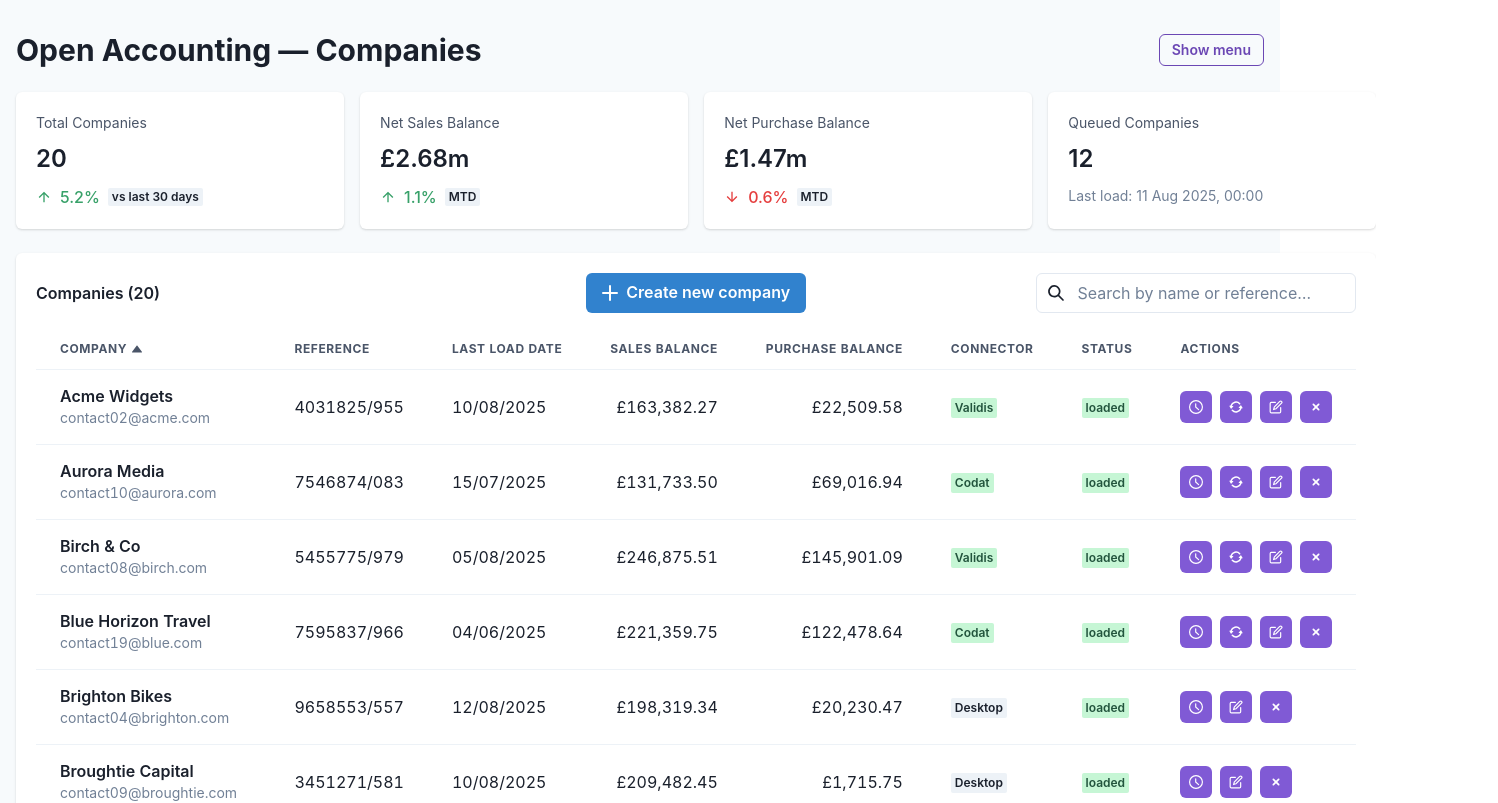
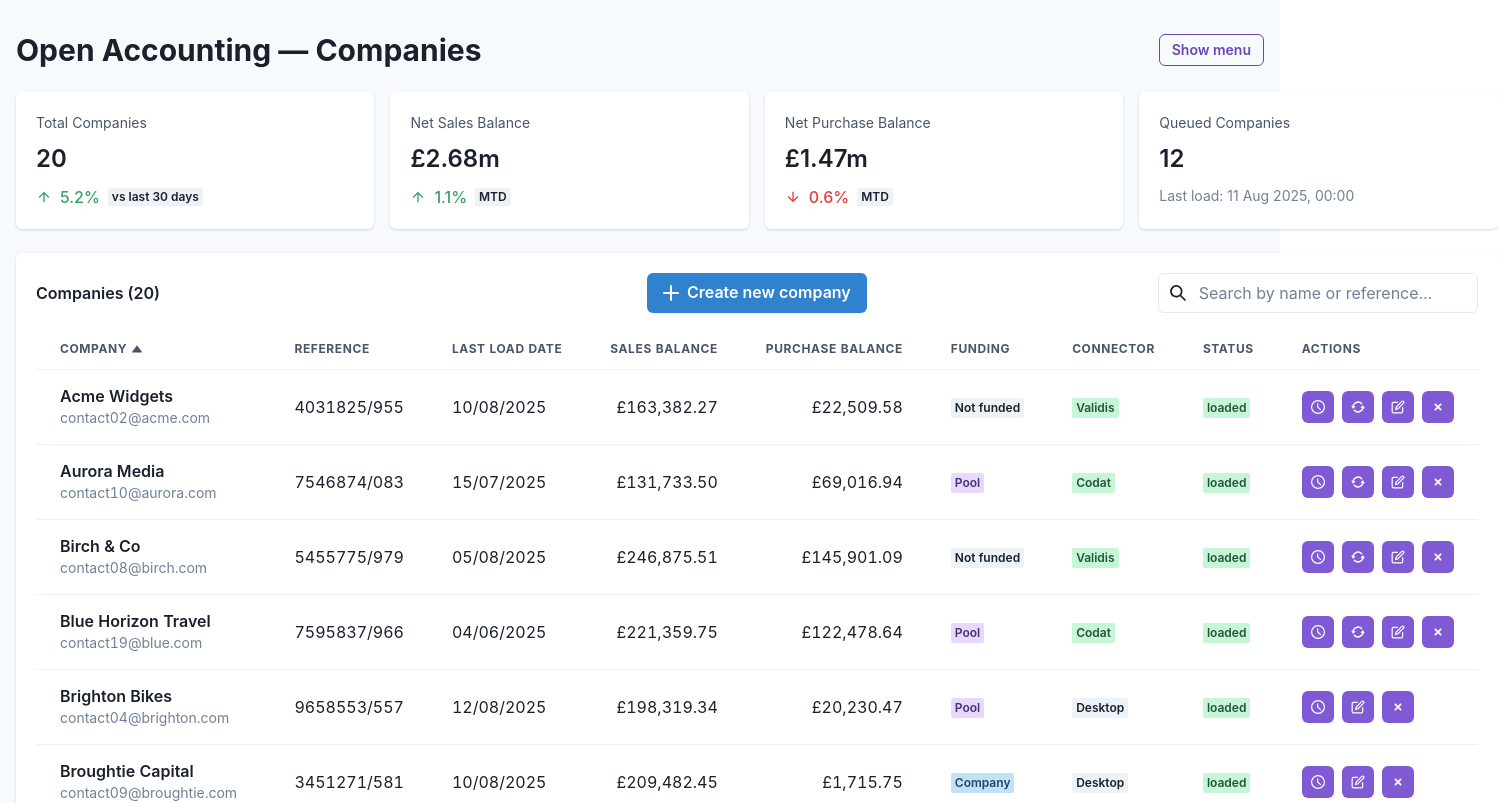
Before and after one commit to matbroughty/oa-ract-ui-wireframe, a React (Vite) app: page / in a window 1280 px wide. Shown: the top 803 px of the page, 1498 px wide, since content can reach past the window. Built offline with nearby package versions, Linux system fonts and the light colour scheme.

Commit message:
ADDED FUNDING STATUS COLUMN

```diff
--- a/src/App.tsx
+++ b/src/App.tsx
@@ -1,6 +1,6 @@
 import { useState } from 'react'
-import { Box, Card, CardBody, Container, Divider, Flex, Grid, GridItem, Heading, HStack, Icon, Spacer, Stack, Text, VStack, Button } from '@chakra-ui/react'
-import { SettingsIcon, AtSignIcon, TimeIcon } from '@chakra-ui/icons'
+import { Box, Card, CardBody, Container, Divider, Flex, Grid, GridItem, Heading, HStack, Icon, Spacer, Stack, Text, VStack, Button, useToast } from '@chakra-ui/react'
+import { SettingsIcon, AtSignIcon, TimeIcon, InfoIcon } from '@chakra-ui/icons'
 import CompaniesTable from './pages/CompaniesTable'
 import StatCard from './components/Cards/StatCard'
 import { metrics } from './data/metrics'
@@ -21,7 +21,7 @@ export default function App() {
     return seedCompanies.filter(c => c.status === 'cloud' && (c.salesBalanceGBP !== 0 || c.purchaseBalanceGBP !== 0) && daysSince(c.lastLoadDate) > 10).length
   })()
 
-  type Section = 'Companies' | 'System' | 'User' | 'Recent Activity'
+  type Section = 'Companies' | 'System' | 'User' | 'Recent Activity' | 'Survey'
   const [section, setSection] = useState<Section>('Companies')
   const [showMenu, setShowMenu] = useState(false)
 
--- a/src/components/Company/CompanyPanel.tsx
+++ b/src/components/Company/CompanyPanel.tsx
@@ -57,6 +57,14 @@ export type Retentions = {
   approved: number
 }
 
+export type Ageing = {
+  notDue: number
+  d30: number
+  d60: number
+  d90: number
+  over: number
+}
+
 export type Transaction = {
   id: string
   customerName: string
@@ -108,6 +116,38 @@ function BarChart({ data }: { data: Retentions }) {
               </Box>
             </Box>
             <Text w="60px" textAlign="right" fontWeight="semibold">{pct}%</Text>
+          </HStack>
+        )
+      })}
+    </VStack>
+  )
+}
+
+function AgeingBarChart({ ageing }: { ageing: Ageing }) {
+  const items = [
+    { key: 'notDue' as const, label: 'Not Due', value: ageing.notDue },
+    { key: 'd30' as const, label: '30 days', value: ageing.d30 },
+    { key: 'd60' as const, label: '60 days', value: ageing.d60 },
+    { key: 'd90' as const, label: '90 days', value: ageing.d90 },
+    { key: 'over' as const, label: 'Over', value: ageing.over },
+  ]
+  const max = Math.max(1, ...items.map(i => i.value))
+  function fmtGBP(n: number) {
+    return new Intl.NumberFormat('en-GB', { style: 'currency', currency: 'GBP' }).format(n)
+  }
+  return (
+    <VStack align="stretch" spacing={2}>
+      {items.map(({ key, label, value }) => {
+        const pct = Math.max(1, Math.round((value / max) * 100))
+        return (
+          <HStack key={key} spacing={3}>
+            <Box w="120px" fontSize="sm" color="gray.600">{label}</Box>
+            <Box flex="1">
+              <Box bg="gray.200" h="6" borderRadius="md" overflow="hidden">
+                <Box bg="teal.500" h="100%" width={`${pct}%`} />
+              </Box>
+            </Box>
+            <Text w="120px" textAlign="right" fontWeight="semibold">{fmtGBP(value)}</Text>
           </HStack>
         )
       })}
@@ -183,6 +223,7 @@ export default function CompanyPanel({
   company,
   balances,
   retentions,
+  ageing,
   salesTransactions,
   purchaseTransactions,
   customers,
@@ -193,6 +234,7 @@ export default function CompanyPanel({
   company: CompanySummary
   balances: BalanceBreakdown
   retentions: Retentions
+  ageing: Ageing
   salesTransactions: Transaction[]
   purchaseTransactions: Transaction[]
   customers: Customer[]
@@ -479,6 +521,15 @@ export default function CompanyPanel({
                 </CardBody>
               </Card>
             </SimpleGrid>
+
+            <Card>
+              <CardBody>
+                <Stack spacing={3}>
+                  <Text fontSize="sm" color="gray.600">Ageing</Text>
+                  <AgeingBarChart ageing={ageing} />
+                </Stack>
+              </CardBody>
+            </Card>
 
             <Card>
               <CardBody>
--- a/src/components/Tables/TablesTableRow.tsx
+++ b/src/components/Tables/TablesTableRow.tsx
@@ -21,13 +21,14 @@ export default function TablesTableRow(props: CompanyRow & {
   connector?: 'native' | 'codat' | 'validis'
   loadStatus?: 'loaded' | 'requested' | 'queued' | 'no load'
   hoverTitle?: string
+  funding?: 'Not funded' | 'Company' | 'Pool'
   onEdit?: (id: string) => void
   onClear?: (id: string) => void
   onSelect?: (id: string) => void
   onRefresh?: (id: string) => void
   onSnapshot?: (id: string) => void
 }) {
-  const { id, name, email, reference, lastLoadDate, salesBalanceGBP, purchaseBalanceGBP, status, onEdit, onClear, onSelect, onRefresh, onSnapshot, connector, loadStatus, hoverTitle } = props
+  const { id, name, email, reference, lastLoadDate, salesBalanceGBP, purchaseBalanceGBP, status, onEdit, onClear, onSelect, onRefresh, onSnapshot, connector, loadStatus, hoverTitle, funding } = props
   const isCloud = status === 'cloud'
   const badgeColor = isCloud ? 'green' : 'gray'
   const connectorLabel = isCloud ? (connector === 'native' ? 'Native Cloud' : connector === 'codat' ? 'Codat' : connector === 'validis' ? 'Validis' : 'Cloud') : 'Desktop'
@@ -67,6 +68,9 @@ export default function TablesTableRow(props: CompanyRow & {
         <Text>{formatGBP(purchaseBalanceGBP)}</Text>
       </Td>
       <Td>
+        <Badge colorScheme={funding === 'Pool' ? 'purple' : funding === 'Company' ? 'blue' : 'gray'} variant="subtle">{funding || 'Not funded'}</Badge>
+      </Td>
+      <Td>
         <Badge colorScheme={badgeColor} variant="subtle">{connectorLabel}</Badge>
       </Td>
       <Td>
--- a/src/data/companyDetails.ts
+++ b/src/data/companyDetails.ts
@@ -1,5 +1,5 @@
 import { companies } from './companies'
-import type { BalanceBreakdown, CompanySummary, Retentions, Transaction, Customer } from '../components/Company/CompanyPanel'
+import type { BalanceBreakdown, CompanySummary, Retentions, Transaction, Customer, Ageing } from '../components/Company/CompanyPanel'
 
 function pickCompany(id: string): CompanySummary | undefined {
   const c = companies.find(c => c.id === id)
@@ -153,15 +153,28 @@ function seedSuppliers(companyId: string, count = 6): Customer[] {
   return arr
 }
 
+function seedAgeing(total: number): Ageing {
+  // Create a standard ageing split: Not Due, 30, 60, 90, Over
+  // Use simple proportions that sum to total
+  const notDue = Math.max(0, Math.round(total * 0.35))
+  const d30 = Math.max(0, Math.round(total * 0.25))
+  const d60 = Math.max(0, Math.round(total * 0.18))
+  const d90 = Math.max(0, Math.round(total * 0.12))
+  let over = total - (notDue + d30 + d60 + d90)
+  if (over < 0) over = 0
+  return { notDue, d30, d60, d90, over }
+}
+
 export function getCompanyDetails(id: string) {
   const comp = companies.find(c => c.id === id)
   const company = pickCompany(id)
   if (!comp || !company) return undefined
   const balances = seedBalances(comp.salesBalanceGBP)
   const retentions = seedRetentions(Math.abs(Math.round(comp.salesBalanceGBP)))
+  const ageing = seedAgeing(Math.abs(Math.round(comp.salesBalanceGBP)))
   const salesTransactions = seedSalesTransactions(id)
   const purchaseTransactions = seedPurchaseTransactions(id)
   const customers = seedCustomers(id)
   const suppliers = seedSuppliers(id)
-  return { company, balances, retentions, salesTransactions, purchaseTransactions, customers, suppliers }
+  return { company, balances, retentions, ageing, salesTransactions, purchaseTransactions, customers, suppliers }
 }
--- a/src/pages/CompaniesTable.tsx
+++ b/src/pages/CompaniesTable.tsx
@@ -121,6 +121,16 @@ export default function CompaniesTable() {
   function getConnector(row: CompanyRow): 'native' | 'codat' | 'validis' {
     const idx = Number(row.id) % 3
     return idx === 0 ? 'native' : idx === 1 ? 'codat' : 'validis'
+  }
+
+  // Determine funding type for display (deterministic for demo)
+  function getFunding(row: CompanyRow): 'Not funded' | 'Company' | 'Pool' {
+    // Example rule: if both balances are zero => Not funded; otherwise alternate by id
+    if ((row.salesBalanceGBP || 0) === 0 && (row.purchaseBalanceGBP || 0) === 0) return 'Not funded'
+    const idx = Number(row.id) % 3
+    if (idx === 0) return 'Company'
+    if (idx === 1) return 'Pool'
+    return 'Not funded'
   }
 
   // Compute load status for display
@@ -554,6 +564,7 @@ export default function CompaniesTable() {
                 <SortHeader label="Last Load Date" k="lastLoadDate" />
                 <SortHeader label="Sales Balance" k="salesBalanceGBP" />
                 <SortHeader label="Purchase Balance" k="purchaseBalanceGBP" />
+                <Th>FUNDING</Th>
                 <SortHeader label="CONNECTOR" k="status" />
                 <Th>Status</Th>
                 <Th>Actions</Th>
@@ -567,6 +578,7 @@ export default function CompaniesTable() {
                   connector={row.status === 'cloud' ? getConnector(row) : undefined}
                   loadStatus={getLoadStatus(row)}
                   hoverTitle={buildHoverTitle(row)}
+                  funding={getFunding(row)}
                   onEdit={(id) => {
                     const row = data.find(d => d.id === id)
                     if (!row) return
@@ -1061,6 +1073,7 @@ export default function CompaniesTable() {
         company={details.company}
         balances={details.balances}
         retentions={details.retentions}
+        ageing={details.ageing}
         salesTransactions={details.salesTransactions}
         purchaseTransactions={details.purchaseTransactions}
         customers={details.customers}
```
